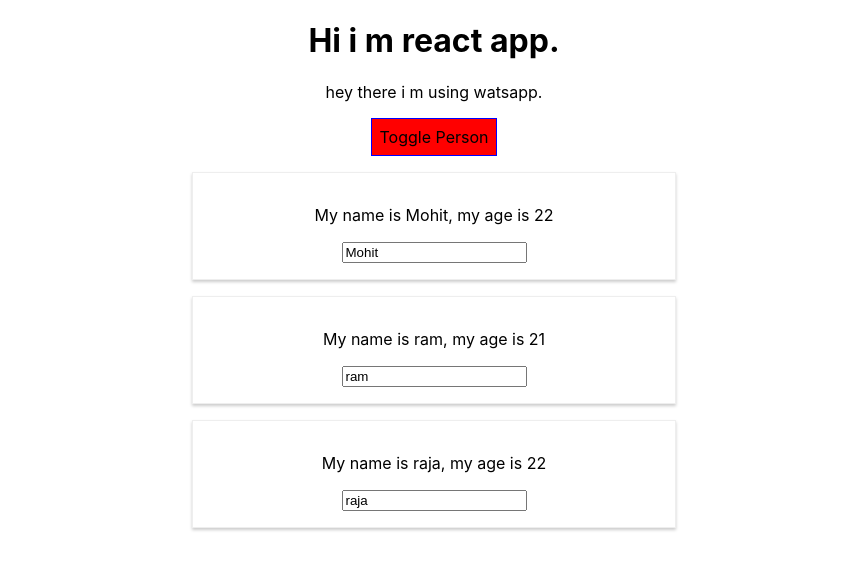
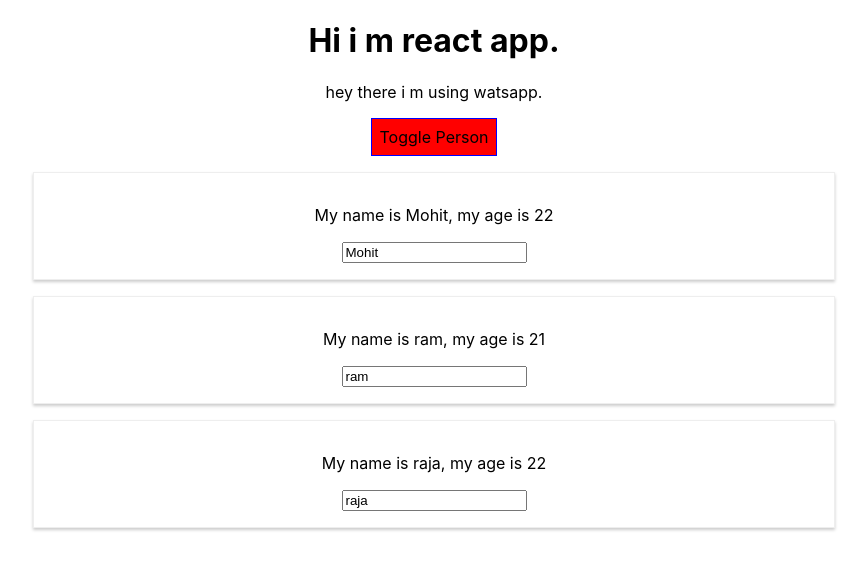
Before and after one commit to negimohit1209/React_guide, a React (Create React App) app: page / in a window 1280 px wide. Both pictures are taken after a click on the button "Toggle Person". Shown: the top 570 px of the page, without its empty margins (206-1073 px from the left). Built offline with nearby package versions, Linux system fonts and the light colour scheme.

Commit message:
remove radium

```diff
--- a/src/App.js
+++ b/src/App.js
@@ -1,6 +1,5 @@
 import React, { Component } from 'react';
 import Person from './Person/Person';
-import Radium, { StyleRoot } from 'radium';
 import './App.css';
 
 
@@ -54,10 +53,6 @@
       border: '1px solid blue',
       padding: '8px',
       cursor: 'pointer',
-      ":hover": {
-        backgroundColor: 'lightgreen',
-        color: 'white'
-      }
     };
     let persons = null;
     if(this.state.showPerson) {
@@ -75,10 +70,6 @@
         </div>
       );
       style.backgroundColor = "red";
-      style[':hover'] = {
-        backgroundColor: 'salmon',
-        color: 'white'
-      }
     }
 
     let classes = [];
@@ -89,7 +80,7 @@
       classes.push('bold');
     }
     return (
-      <StyleRoot>
+
       <div className="App">
       <h1>Hi i m react app.</h1>
       <p className={classes.join(" ")}>hey there i m using watsapp.</p>
@@ -98,10 +89,10 @@
       onClick={this.togglePersonHandler}>Toggle Person</button>
         {persons}
     </div>
-      </StyleRoot>
+
 
     );
   }
 }
 
-export default Radium(App);
+export default App;
--- a/src/Person/Person.js
+++ b/src/Person/Person.js
@@ -1,14 +1,8 @@
 import React from 'react';
 import './Person.css';
-import Radium from 'radium';
 const person = (props) => {
-    const style = {
-        '@media (min-width: 500px)': {
-            width: '450px'
-        }
-    }
     return(
-        <div className="Person" style={style}>
+        <div className="Person">
         <p onClick={props.click}>My name is {props.name}, my age is {props.age}</p>
         <p>{props.children}</p>
         <input type="text" onChange={props.changed} value={props.name}></input>
@@ -16,4 +10,4 @@
     );
 }
 
-export default Radium(person);
+export default person;
```
